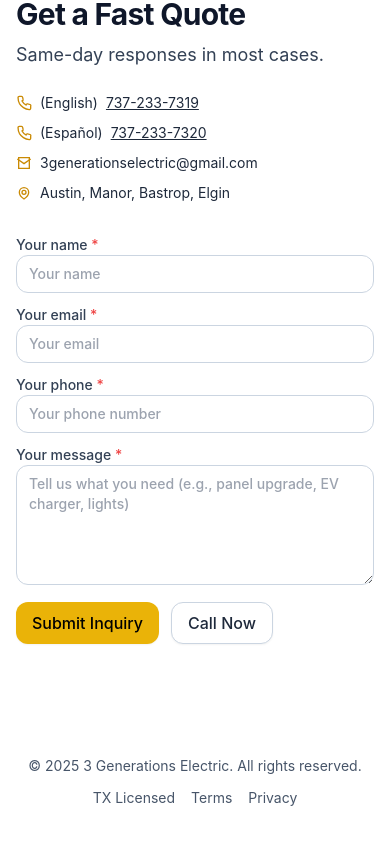
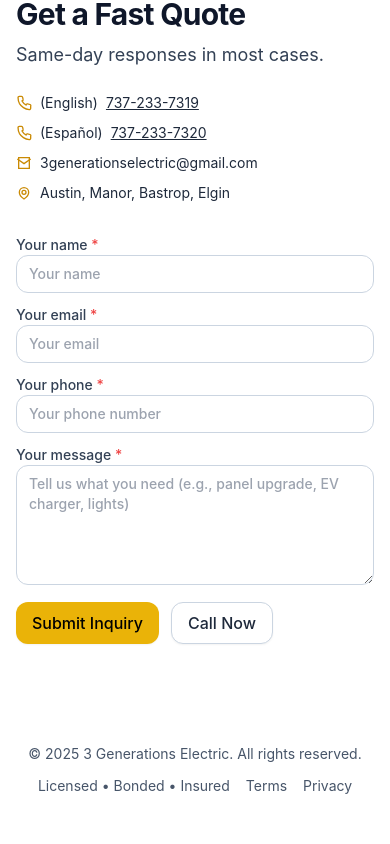
Before and after one commit to resp23f/3generations-site, a React (Vite) app: page / in a window 390 px wide. Shown: the part 2226-3070 px from the top of the page. Built offline with nearby package versions, Linux system fonts and the light colour scheme.

Commit message:
SEO/meta + LocalBusiness JSON-LD; form autocomplete + honeypot; footer copy; image hints

```diff
--- a/src/App.tsx
+++ b/src/App.tsx
@@ -427,21 +427,15 @@
 
       {/* Footer */}
       <footer className="bg-white">
-        <div className="max-w-6xl mx-auto px-4 py-4 py-8 text-sm text-slate-600 flex flex-col md:flex-row items-center justify-between gap-3">
-          <div>© {new Date().getFullYear()} 3 Generations Electric. All rights reserved.</div>
-          <div className="flex items-center gap-4">
-            <span>
-              TX Licensed <span className="font-medium"></span>
-            </span>
-            <a href="#/terms" className="hover:opacity-80">
-              Terms
-            </a>
-            <a href="#/privacy" className="hover:opacity-80">
-              Privacy
-            </a>
-          </div>
-        </div>
-      </footer>
+  <div className="max-w-6xl mx-auto px-4 py-5 md:py-8 text-sm text-slate-600 flex flex-col md:flex-row items-center justify-between gap-3">
+    <div>© {new Date().getFullYear()} 3 Generations Electric. All rights reserved.</div>
+    <div className="flex items-center gap-4">
+      <span>Licensed • Bonded • Insured</span>
+      <a href="#/terms" className="hover:opacity-80">Terms</a>
+      <a href="#/privacy" className="hover:opacity-80">Privacy</a>
+    </div>
+  </div>
+</footer>
     </div>
   );
 }
```
